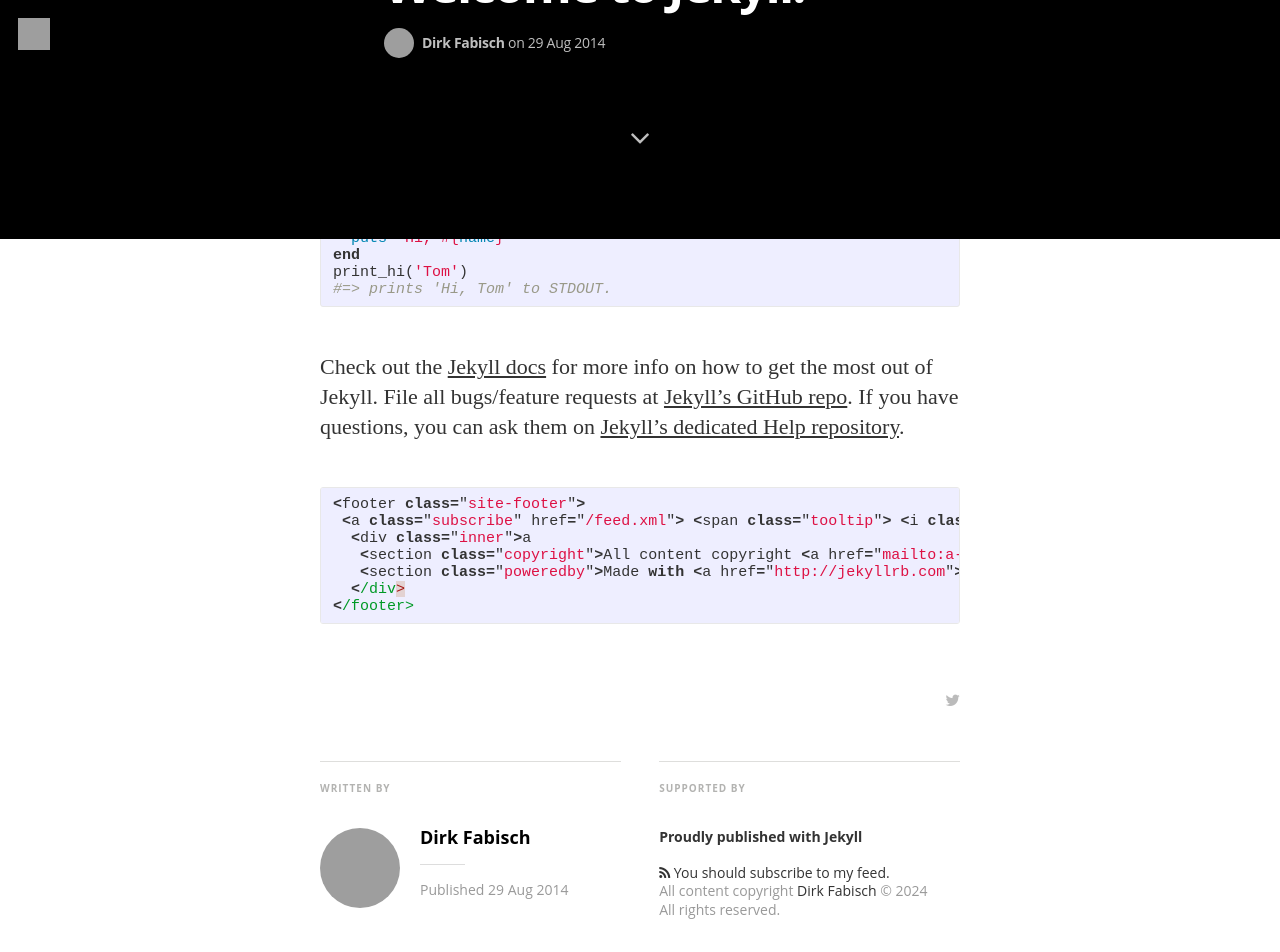
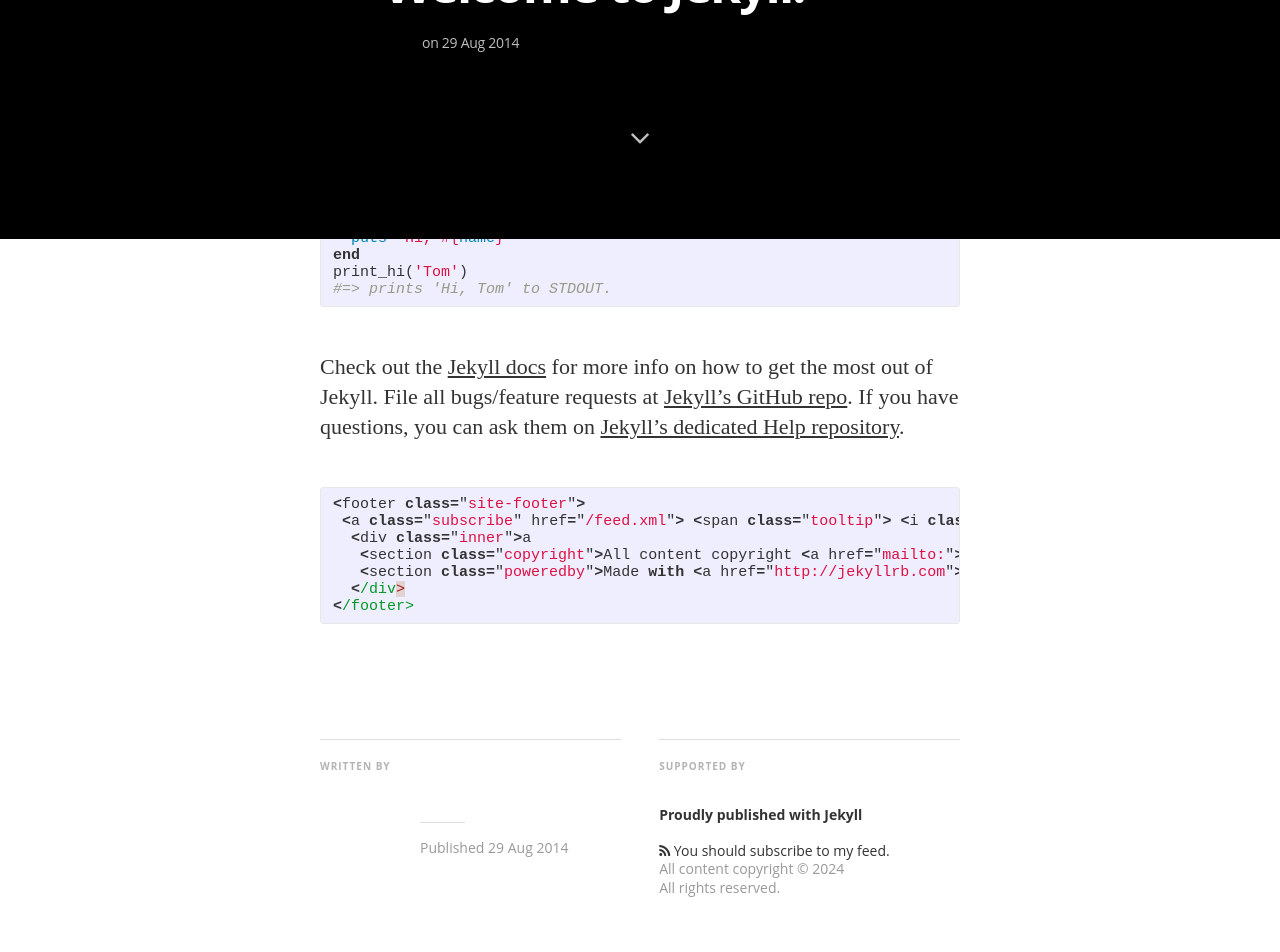
Before and after one commit to LabNeuroCogDevel/7T_EEG, a Jekyll site: the page built from docs/_posts/2014-08-29-welcome-to-jekyll.markdown, in a window 1280 px wide and 1400 px high, scrolled down 1161 px. Shown: the top 952 px of the window. Built offline with Jekyll 4.4.1, drawn with Linux system fonts in a browser that asks for light colours; nearby versions of some CDN libraries; some web fonts are replaced; comment, search, counter and statistics services are not loaded; some of the changed text lies outside the part shown; grey boxes are pictures that could not be loaded.

Commit message:
Update _config.yml

```diff
--- a/docs/_config.yml
+++ b/docs/_config.yml
@@ -4,28 +4,28 @@
   - jekyll-paginate
 
 # Site settings
-title: "Mediator"
+title: "7T EEG Projects"
 description: > # this means to ignore newlines until "email:"
    A Jekyll theme - Medium inspired
 
-email: a-mail@mail.mail
+email:
 #blog logo
-logo: "/assets/images/df_logo.jpg"
-float_logo: true # true, false (default)
+logo:
+float_logo: false # true, false (default)
 
 # blog cover
-cover: "/assets/images/cA4aKEIPQrerBnp1yGHv_IMG_9534-3-2.jpg"
+cover:
 
-name: 'Dirk Fabisch'
-author: 'Dirk Fabisch'
-author_image: "/assets/images/author.jpg"
+name:
+author:
+author_image:
 
 paginate:	5
 
-url: "http://myblog.***.***" # the base hostname & protocol for your site
+url: "" # the base hostname & protocol for your site
 baseurl: ""
 #used to display twitter cards
-twitter_handle: '@dirkfabisch'
+#twitter_handle: '@dirkfabisch'
 
 #fill in disqus shortname to use disqus
 #disqus: disqus-shortname
@@ -34,12 +34,12 @@
 
 # social icons and sharing options
 social:
-  - icon:	twitter
-    url:	https://twitter.com/dirkfabisch
-    desc: Follow me on twitter
-    share_url: http://twitter.com/share
-    share_title: ?text=
-    share_link: "&amp;url="
+ # - icon:	twitter
+ #   url:	https://twitter.com/dirkfabisch
+ #   desc: Follow me on twitter
+ #   share_url: http://twitter.com/share
+ #   share_title: ?text=
+ #   share_link: "&amp;url="
 
 #  - icon:	facebook
 #    url:	https://facebook.com/???
@@ -49,8 +49,8 @@
 #    share_link: "&amp;u="
 
   - icon:	github
-    url:	https://github.com/dirkfabisch
-    desc:	Fork me on github
+    url:	https://github.com/LabNeuroCogDevel/7T_EEG
+    desc:
     share_url:
     share_title:
     share_link:
```
